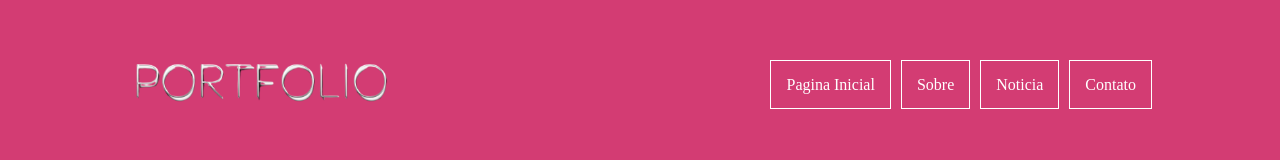
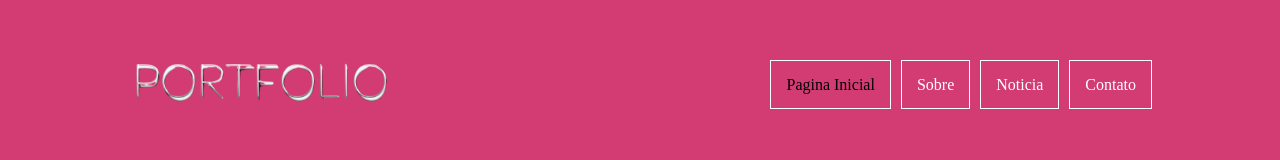
Before and after one commit to LuanaDfofa1021b/portifolio, a React (Vite) app: page / in a window 1280 px wide. In both pictures the pointer is over the link "Pagina Inicial". Shown: the top 160 px of the page. Built offline with nearby package versions, Linux system fonts and the light colour scheme; the HTML template or start-up script is replaced by a standard one; a web font is replaced by a local one.

Commit message:
correção para colocar o hover no header

```diff
--- a/src/componentes/header/Header.css
+++ b/src/componentes/header/Header.css
@@ -29,3 +29,7 @@ header nav ul{
     list-style: none;
     gap: 10px;
 }
+header nav ul li a:hover{
+    cursor: pointer;
+    color: black;
+}
```
